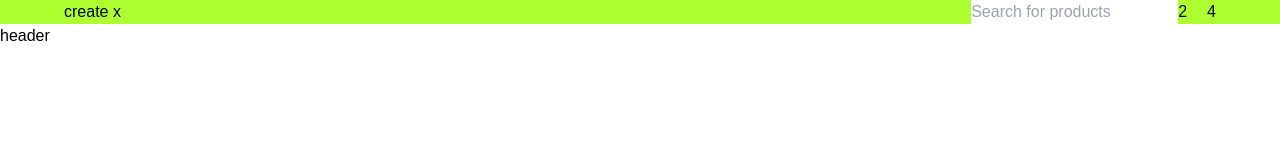
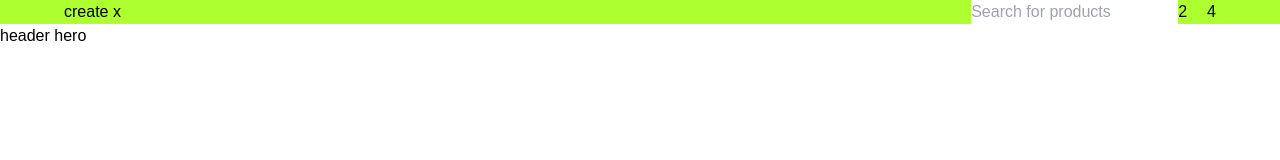
Before and after one commit to eldorado-22/commerce_group, a React (Create React App) app: page / in a window 1280 px wide. Shown: the top 160 px of the page. Built offline with nearby package versions, Linux system fonts and the light colour scheme.

Commit message:
header_hero

```diff
--- a/src/components/Footer/index.jsx
+++ b/src/components/Footer/index.jsx
@@ -5,6 +5,8 @@ const Footer = () => {
         <>
           <footer>
             header
+            hero
+
             </footer>
         </>
     );
```
